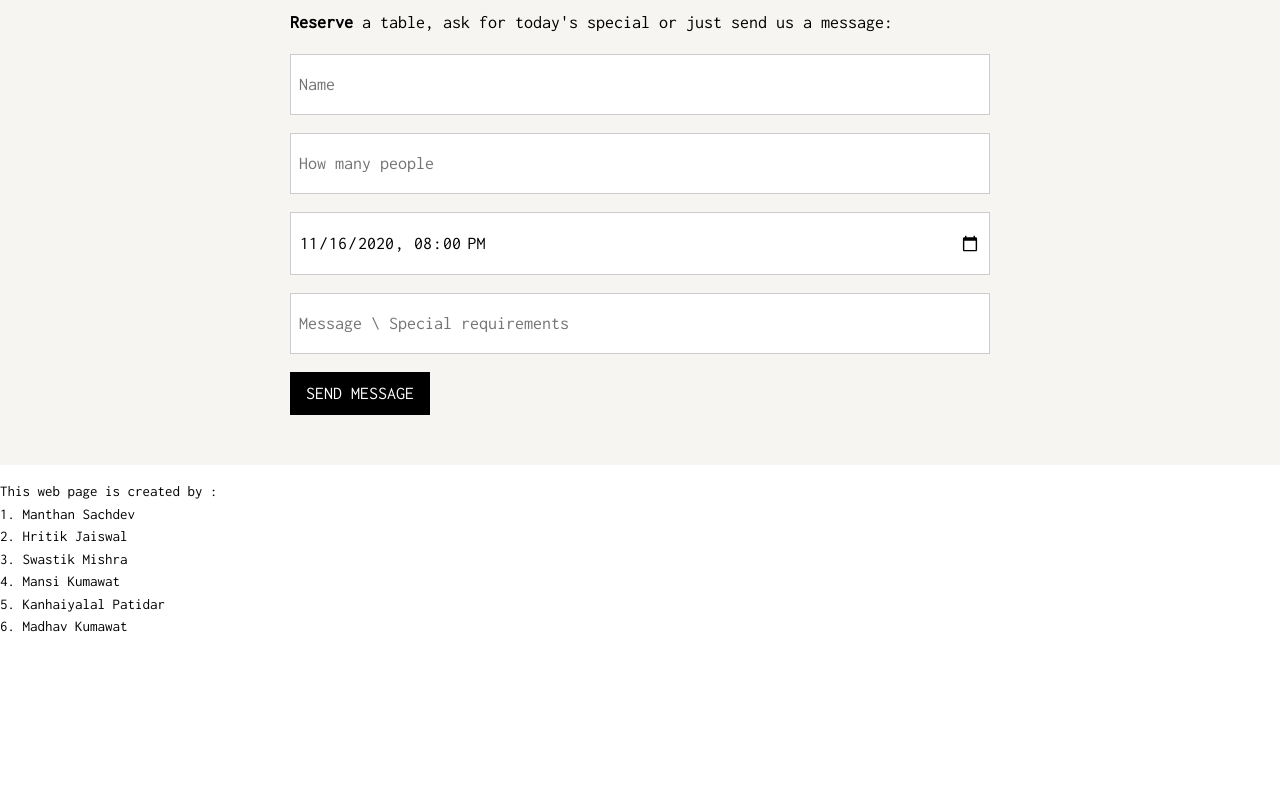
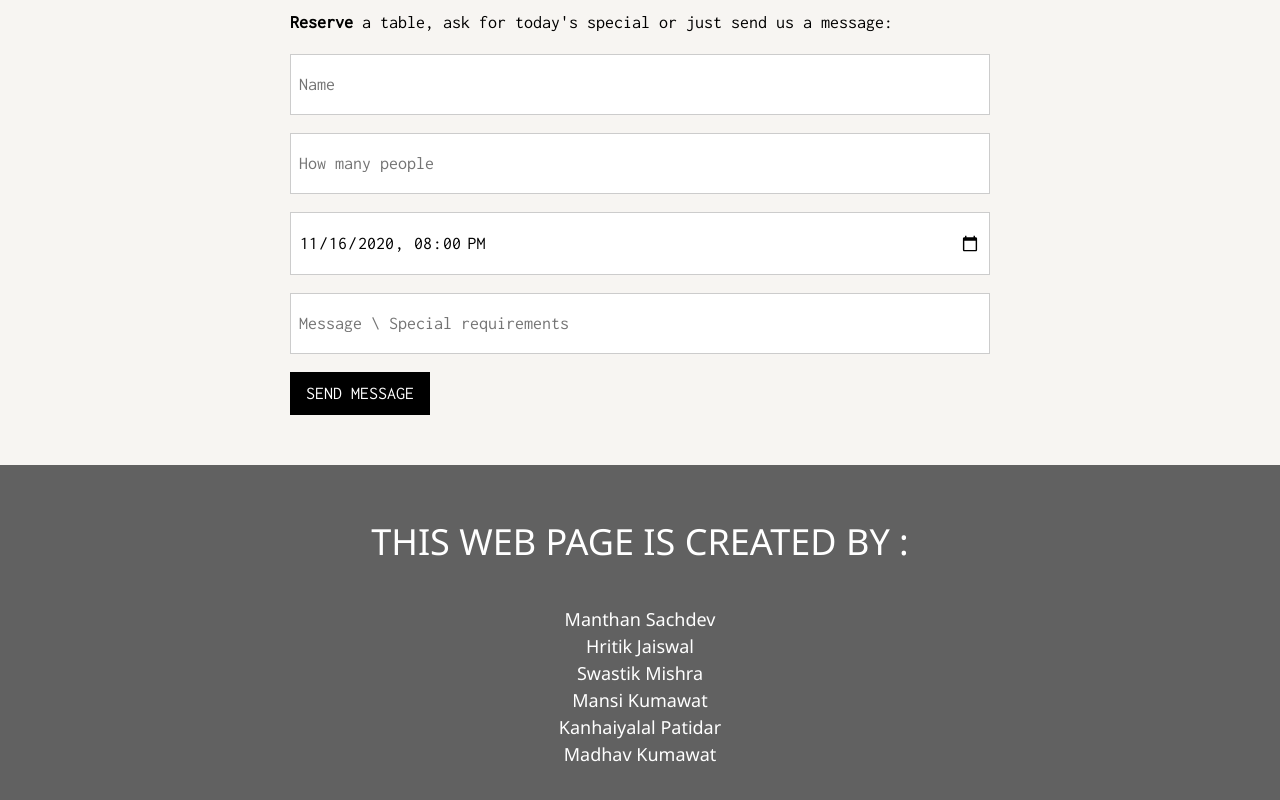
Before and after one commit to manthansachdev12/piemr, a plain HTML site: page index.html in a window 1280 px wide. Shown: the part 4004-4804 px from the top of the page. Before the commit the page ends 4642 px from the top, so only its background shows below. Drawn offline with nearby package versions, Linux system fonts and the light colour scheme.

Commit message:
Update index.html

```diff
--- a/index.html
+++ b/index.html
@@ -22,8 +22,12 @@
     .menu {
       display: none;
     }
-    .footer {
-       font-family : "Inconsolata", sans-serif;
+    footer {
+       padding: 40px;
+      text-align: center;
+      font-family: Inconsolata , sans-serif;
+      background-color: #616161;
+      color: white;
     }
     </style>
   </head>
@@ -154,7 +158,8 @@
 
 <!-- Footer. This section contains an ad for W3Schools Spaces. You can leave it to support us. -->
 <footer>
-  <p>This web page is created by : <br>1. Manthan Sachdev <br>2. Hritik Jaiswal<br>3. Swastik Mishra<br>4. Mansi Kumawat<br>5. Kanhaiyalal Patidar<br>6. Madhav Kumawat</p>
+  <h1>THIS WEB PAGE IS CREATED BY : <br></h1>
+  <h5><br>Manthan Sachdev <br>Hritik Jaiswal<br>Swastik Mishra<br>Mansi Kumawat<br>Kanhaiyalal Patidar<br>Madhav Kumawat</h5>
 </footer>
 
 <script>
```
